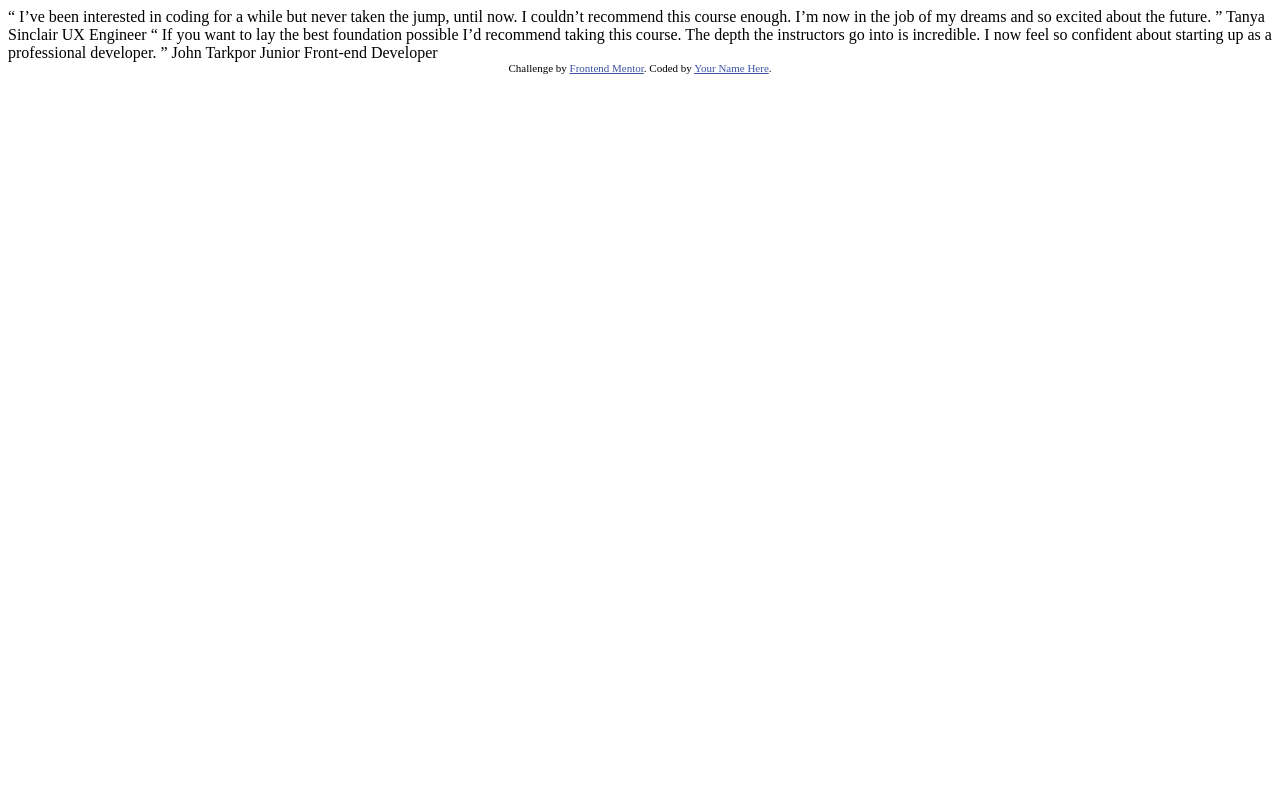
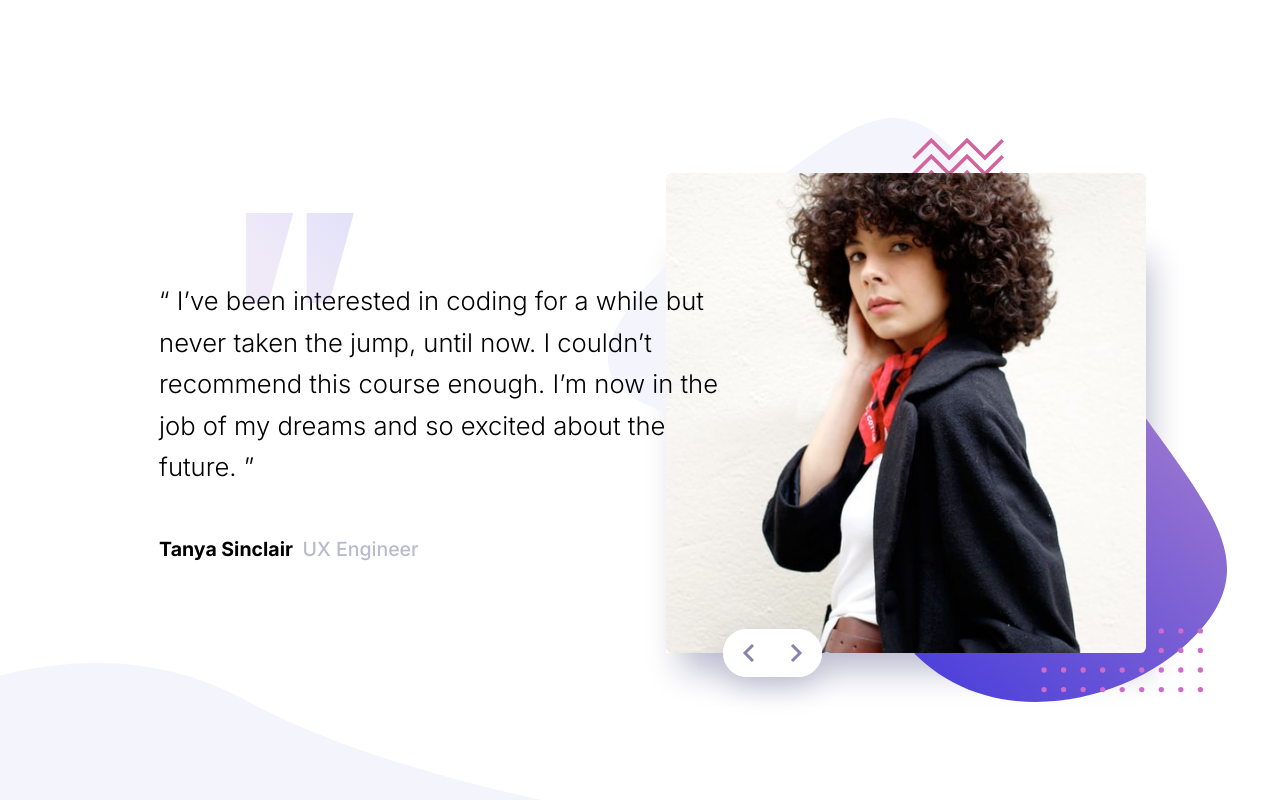
Before and after one commit to cdevp/coding-bootcamp-testimonials-slider-master, a website: page index.html in a window 1280 px wide. Drawn offline with Linux system fonts and the light colour scheme.

Commit message:
Working on responsiveness of landscape view

```diff
--- a/index.html
+++ b/index.html
@@ -5,9 +5,14 @@
   <meta name="viewport" content="width=device-width, initial-scale=1.0"> <!-- displays site properly based on user's device -->
 
   <link rel="icon" type="image/png" sizes="32x32" href="./images/favicon-32x32.png">
+  <link rel="stylesheet" href="normalize.css">
+  <link rel="stylesheet" href="style.css">
+  <script src="script.js" defer></script>
 
   <title>Frontend Mentor | Coding Bootcamp Testimonials Slider</title>
-
+  <link href="https://fonts.googleapis.com/css2?family=Inter:wght@300&display=swap" rel="stylesheet">
+  <link href="https://fonts.googleapis.com/css2?family=Inter:wght@500&display=swap" rel="stylesheet">
+  <link href="https://fonts.googleapis.com/css2?family=Inter:wght@700&display=swap" rel="stylesheet">
   <!-- Feel free to remove these styles or customise in your own stylesheet 👍 -->
   <style>
     .attribution { font-size: 11px; text-align: center; }
@@ -15,8 +20,41 @@
   </style>
 </head>
 <body>
-
-  “ I’ve been interested in coding for a while but never taken the jump, until now.
+  <div id="photo-container">
+    <img id="bg-pattern" src="images/pattern-bg.svg" alt="background image" />
+    <img id="photo-1" src="images/image-tanya.jpg" alt="photo of a person named tanya" />
+    <img id="photo-2" src="images/image-john.jpg" alt="photo of a person named tanya" />
+     <div id="shadow"></div>
+      <div id="nav-buttons">
+        <svg id="prev-arrow" xmlns="http://www.w3.org/2000/svg" width="12" height="18"><path fill="none" stroke="#8585AC" stroke-width="3" d="M11 1L3 9l8 8"/></svg>
+        <svg id="next-arrow" xmlns="http://www.w3.org/2000/svg" width="13" height="18"><path fill="none" stroke="#8585AC" stroke-width="3" d="M2 1l8 8-8 8"/></svg>
+        <div id="prev-bg"></div>
+        <div id="next-bg"></div>
+        <!--        <img src="images/icon-prev.svg" alt="arrow pointing left icon" />
+        <img src="images/icon-next.svg" alt="arrow pointing right icon" /> -->
+      </div>
+  </div>
+  <div id="testimonial-container">
+    <img id="bg-curve" src="images/pattern-curve.svg" alt="background images of a curved pattern" />
+    <img id="bg-quote" src="images/pattern-quotes.svg" alt="background image of quotes" />
+    <span id="testimonial-text-1">
+      “ I’ve been interested in coding for a while but never taken the jump, until now.
+      I couldn’t recommend this course enough. I’m now in the job of my dreams and so
+      excited about the future. ”
+    </span>
+    <span id="testimonial-text-2">
+      “ If you want to lay the best foundation possible I’d recommend taking this course.
+      The depth the instructors go into is incredible. I now feel so confident about
+      starting up as a professional developer. ”
+    </span>
+    <span id="testimonial-subtext">
+      <span id="testimonial-name-1">Tanya Sinclair</span>
+      <span id="testimonial-rank-1">UX Engineer</span>
+      <span id="testimonial-name-2">John Tarkpor</span>
+      <span id="testimonial-rank-2">Junior Front-end Developer</span>
+   </span>
+  </div>
+<!--  “ I’ve been interested in coding for a while but never taken the jump, until now.
   I couldn’t recommend this course enough. I’m now in the job of my dreams and so
   excited about the future. ”
 
@@ -33,6 +71,6 @@
   <div class="attribution">
     Challenge by <a href="https://www.frontendmentor.io?ref=challenge" target="_blank">Frontend Mentor</a>.
     Coded by <a href="#">Your Name Here</a>.
-  </div>
+  </div> -->
 </body>
 </html>
--- /dev/null
+++ b/script.js
@@ -0,0 +1,48 @@
+const photo1 = document.getElementById('photo-1');
+const photo2 = document.getElementById('photo-2');
+const test1 = document.getElementById('testimonial-text-1');
+const test2 = document.getElementById('testimonial-text-2');
+const name1 = document.getElementById('testimonial-name-1');
+const name2 = document.getElementById('testimonial-name-2');
+const rank1 = document.getElementById('testimonial-rank-1');
+const rank2 = document.getElementById('testimonial-rank-2');
+
+function next() {
+    console.log('next');
+    if (photo1.style.display !== 'none') {
+        photo1.style.display = 'none';
+        photo2.style.display = 'block';
+        test1.style.display = 'none';
+        test2.style.display = 'block';
+        name1.style.display = 'none';
+        name2.style.display = 'inline-block';
+        rank1.style.display = 'none';
+        rank2.style.display = 'inline-block';
+    }
+    else {
+        alert('There are no more testimonials left');
+    }
+};
+
+function prev() {
+    console.log('next');
+    if (photo2.style.display !== 'none') {
+        photo2.style.display = 'none';
+        photo1.style.display = 'block';
+        test2.style.display = 'none';
+        test1.style.display = 'block';
+        name2.style.display = 'none';
+        name1.style.display = 'inline-block';
+        rank2.style.display = 'none';
+        rank1.style.display = 'inline-block';
+    }
+    else {
+        alert('This is the first testimonial');
+    }
+};
+
+
+document.getElementById('next-bg').addEventListener('click', next);
+document.getElementById('next-arrow').addEventListener('click', next);
+document.getElementById('prev-bg').addEventListener('click', prev);
+document.getElementById('prev-arrow').addEventListener('click', prev);
--- /dev/null
+++ b/style.scss
@@ -0,0 +1,232 @@
+$c-dark-blue : hsl(240, 38%, 20%);
+$c-gray-blue : hsl(240, 18%, 77%);
+$font-family: Inter, sans-serif;
+$font-size: 32px;
+
+@mixin user-select($property) {
+    -webkit-user-select: $property;
+    -moz-user-select: $property;
+    -ms-user-select: $property;
+    user-select: $property;
+}
+
+html, body {
+    font-family: $font-family;
+    font-size: 32px;
+    height: 100%;
+    width: 100%;
+}
+
+@media (min-width: 1050px) and (min-height: 550px) {
+    body {
+
+        display: flex;
+
+        #photo-container {
+            @include user-select(none);
+            position: absolute;
+            right: 10.5%;
+            bottom: 18.4%;
+            display: flex;
+            width: 37.5%;
+
+            #bg-pattern {
+                position: absolute;
+                right: -17%;
+                bottom: -10.2%;
+                width: 129.1%;
+                z-index: 2;
+            }
+
+            #photo-1 {
+                display: block;
+                position: relative;
+                right: 0%;
+                width: 100%;
+                border-radius: 6px;
+                z-index: 3;
+            }
+
+            #photo-2 {
+                display: none;
+                position: relative;
+                right: 0%;
+                width: 100%;
+                border-radius: 6px;
+                z-index: 3;
+            }
+
+            #shadow {
+                position: absolute;
+                bottom: 0%;
+                width: 100%;
+                box-shadow: 9px 23px 32px -6px $c-gray-blue;
+                height: 88%;
+                z-index: 1;
+            }
+
+            #nav-buttons {
+                position: absolute;
+                display: grid;
+                grid-template-rows: 1fr;
+                grid-template-columns: 1fr 1fr;
+                align-items: center;
+                justify-items: center;
+                left: 12%;
+                bottom: -5%;
+                background-color: white;
+                height: 10%;
+                width: 20.5%;
+                border-radius: 30px;
+                box-shadow: 0px 10px 30px -3px $c-gray-blue;
+                z-index: 5;
+
+                #next-arrow {
+                    cursor: pointer;
+                    grid-row: 1;
+                    grid-column: 2;
+                    z-index: 10;
+                }
+
+                #prev-arrow {
+                    cursor: pointer;
+                    grid-row: 1;
+                    grid-column: 1;
+                    z-index: 10;
+                }
+
+                #prev-bg {
+                    cursor: pointer;
+                    position: absolute;
+                    grid-row: 1;
+                    grid-column: 1;
+                    left: 0%;
+                    height: 100%;
+                    width: 50%;
+                    border-radius: 30px 0px 0px 30px;
+                    background-color: white;
+                    z-index: 9;
+               }
+
+                #next-bg {
+                    cursor: pointer;
+                    position: absolute;
+                    grid-row: 1;
+                    grid-column: 2;
+                    height: 100%;
+                    width: 100%;
+                    border-radius: 0px 30px 30px 0px;
+                    background-color: white;
+                    z-index: 9;
+               }
+
+               #prev-bg:hover {
+                   background-color: #5345da;
+               }
+
+               #prev-bg:active {
+                   background-color: #5345da;
+               }
+
+               #next-bg:hover {
+                   background-color: #5345da;
+               }
+
+               #next-bg:active {
+                   background-color: #5345da;
+               }
+            }
+        }
+
+        #testimonial-container {
+            @include user-select(none);
+            display: grid;
+            grid-template-rows: 35% 32.2% 1fr;
+            grid-template-columns: 22% 77.7%;
+            width: 56.5%;
+            height: 100%;
+            position: absolute;
+            z-index: 15;
+
+            #bg-curve, #bg-quote {
+                position: absolute;
+            }
+
+            #bg-curve {
+                bottom: 0%;
+                left: 0%;
+                width: 75%;
+            }
+
+            #bg-quote {
+                top: 26.6%;
+                left: 34%;
+                width: 14.9%;
+            }
+
+
+            #testimonial-text-1 {
+                display: block;
+                grid-row: 2;
+                grid-column: 2;
+                font-weight: 300;
+                line-height: 1.3rem;
+            }
+
+            #testimonial-text-2 {
+                display: none;
+                grid-row: 2;
+                grid-column: 2;
+                font-weight: 300;
+                line-height: 1.3rem;
+            }
+
+            #testimonial-subtext {
+                grid-row: 3;
+                grid-column: 2;
+                font-size: 0.61rem;
+
+                #testimonial-name-1 {
+                    display: inline-block;
+                    font-weight: 700;
+                }
+
+                #testimonial-rank-1 {
+                    display: inline-block;
+                    padding-left: 0.14rem;
+                    color: $c-gray-blue;
+                    font-weight: 500;
+                }
+
+                #testimonial-name-2 {
+                    display: none;
+                    font-weight: 700;
+                }
+
+                #testimonial-rank-2 {
+                    display: none;
+                    padding-left: 0.14rem;
+                    color: $c-gray-blue;
+                    font-weight: 500;
+                }
+           }
+        }
+    }
+}
+@media (min-width: 1400) {
+    #testimonial-text-1, #testimonial-text-2 {
+        font-size: 0.90rem;
+    }
+}
+
+@media (max-width: 1399px) {
+    #testimonial-text-1, #testimonial-text-2 {
+        font-size: 0.8rem;
+    }
+}
+
+@media (max-width: 1199px) {
+    #testimonial-text-1, #testimonial-text-2 {
+        font-size: 0.7rem;
+    }
+}
```
Also changed, not shown: normalize.css (added), style.css (added), 1 other file.
